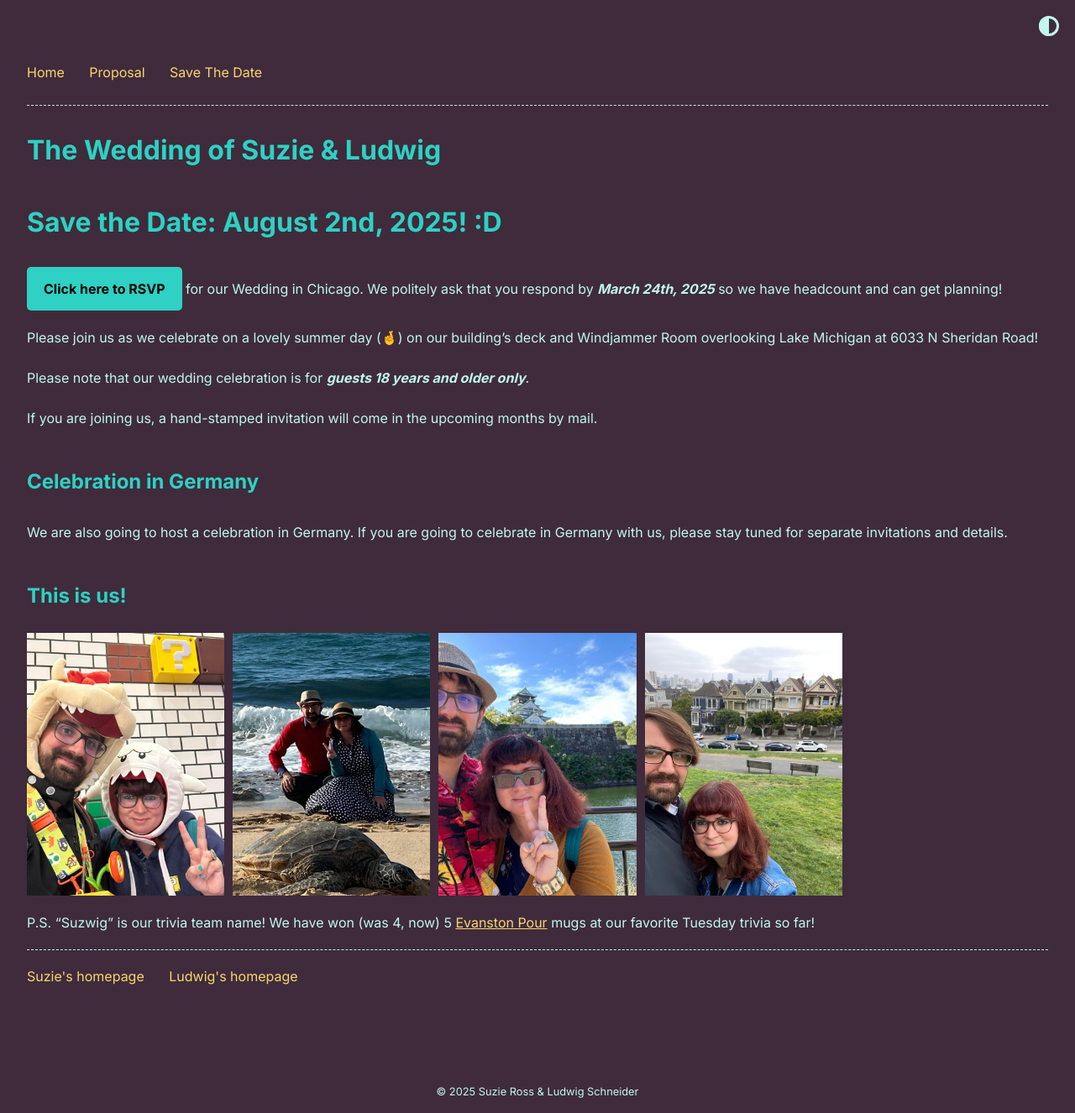
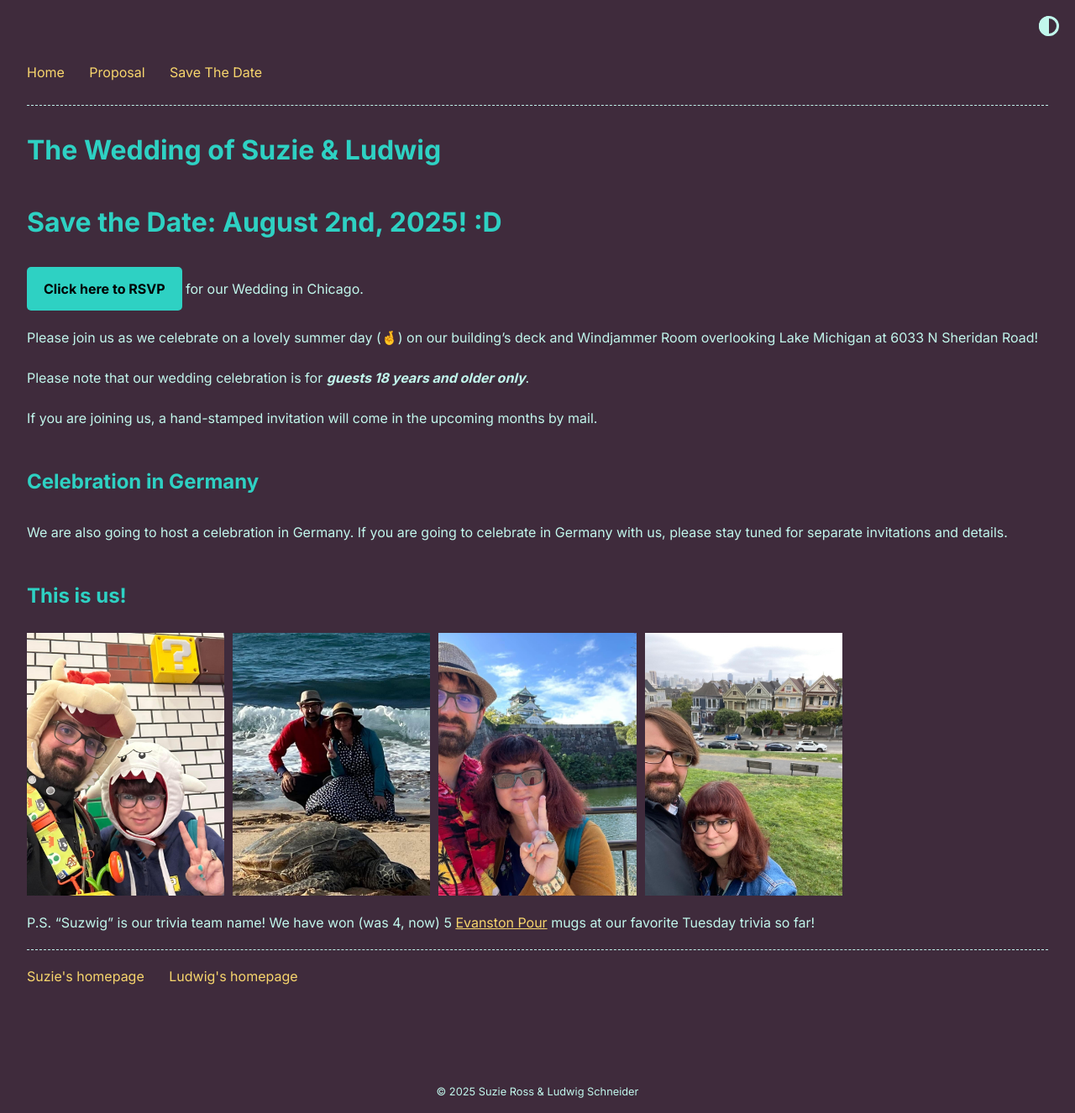
Before and after one commit to suzwig/suzwig.github.io, a Jekyll site: the page built from save-the-date.md, in a window 1280 px wide. Shown: the whole page at 84% size. Built offline with Jekyll 4.4.1, drawn with Linux system fonts in a browser that asks for light colours.

Commit message:
remove RSVP date

```diff
--- a/save-the-date.md
+++ b/save-the-date.md
@@ -4,7 +4,7 @@ layout: home
 
 # Save the Date: August 2nd, 2025! :D
 
-[Click here to RSVP](https://docs.google.com/forms/d/e/1FAIpQLSeZ8H52jUqlcatsEYVnrIcFLwCbn2oKvupe7Xkpm5zCgeXAKA/viewform?usp=dialog){: .btn} for our Wedding in Chicago. We politely ask that you respond by **_March 24th, 2025_** so we have headcount and can get planning!
+[Click here to RSVP](https://docs.google.com/forms/d/e/1FAIpQLSeZ8H52jUqlcatsEYVnrIcFLwCbn2oKvupe7Xkpm5zCgeXAKA/viewform?usp=dialog){: .btn} for our Wedding in Chicago.
 
 Please join us as we celebrate on a lovely summer day (🤞) on our building's deck and Windjammer Room overlooking Lake Michigan at 6033 N Sheridan Road!
 
```
